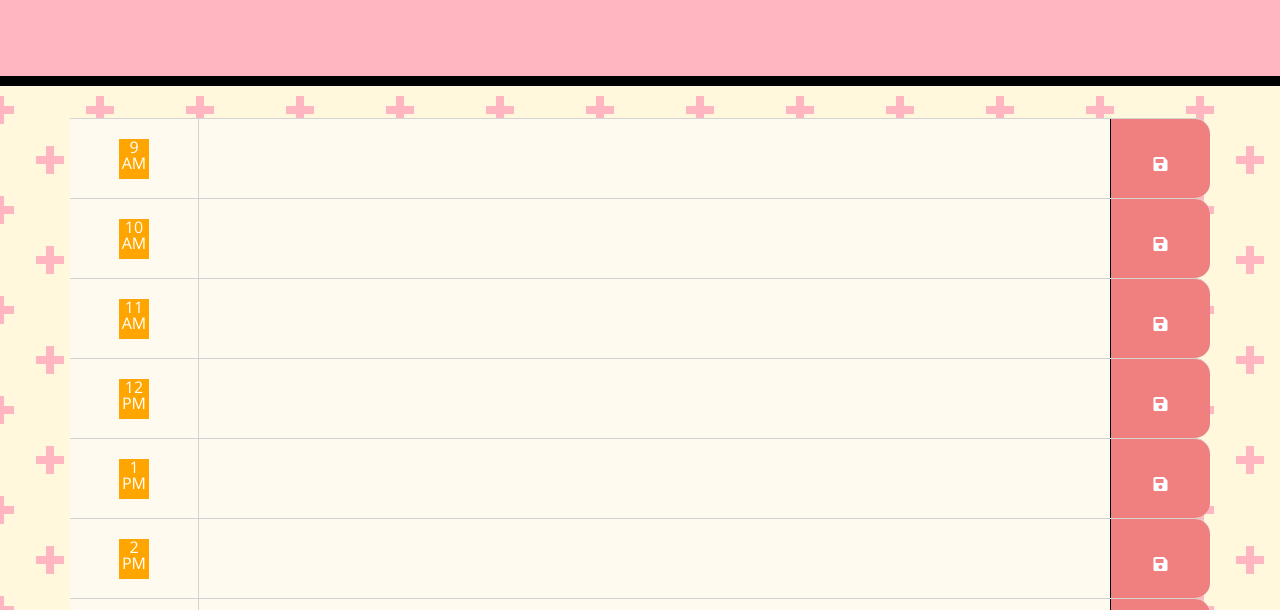
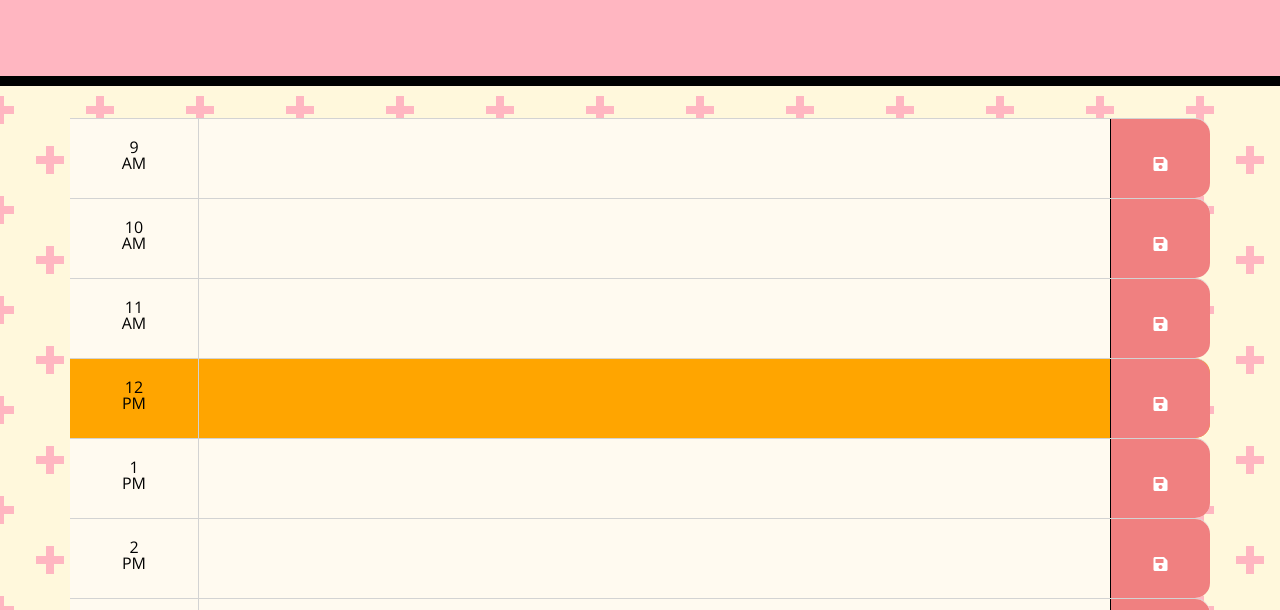
Before and after one commit to leahogorman/Daily-Planner, a plain HTML site: page index.html in a window 1280 px wide. Shown: the part 190-800 px from the top of the page. Drawn offline with nearby package versions, Linux system fonts and the light colour scheme.

Commit message:
fixed currentTime issue

```diff
--- a/index.html
+++ b/index.html
@@ -37,7 +37,7 @@
           <i id="nineBtn" class="fas fa-save"></i>
         </div>
       </div>
-      <div id="row" class="row">
+      <div class="row">
         <div id="ten" class="hour"></div>
         <textarea name="description" id="textTen"></textarea>
         <div class="saveBtn">
@@ -51,7 +51,7 @@
           <i id="elevenBtn" class="fas fa-save"></i>
         </div>
       </div>
-      <div class="row">
+      <div id="row" class="row">
         <div id="twelve" class="hour"></div>
         <textarea name="description" id="textTwelve"></textarea>
         <div class="saveBtn">
--- a/scripts.js
+++ b/scripts.js
@@ -6,16 +6,16 @@ var hour = document.getElementsByClassName("hour")
 var update = function() {
     currentDay.innerHTML = moment().format('MMMM Do YYYY, h:mm:ss a');
     currentTime = moment().format('LT');
-    console.log("hi there", + currentTime);
+    console.log("hi there", currentTime);
 
     if (hour < currentTime) {
-        $(hour).addClass("past");
+        $(row).addClass("past");
     }
     if (hour > currentTime) {
-        $(hour).addClass("future");
+        $(row).addClass("future");
     }
     if (hour = currentTime) {
-        $(hour).addClass("present");
+        $(row).addClass("present");
     }
 }
 setInterval(update, 1000);
```
